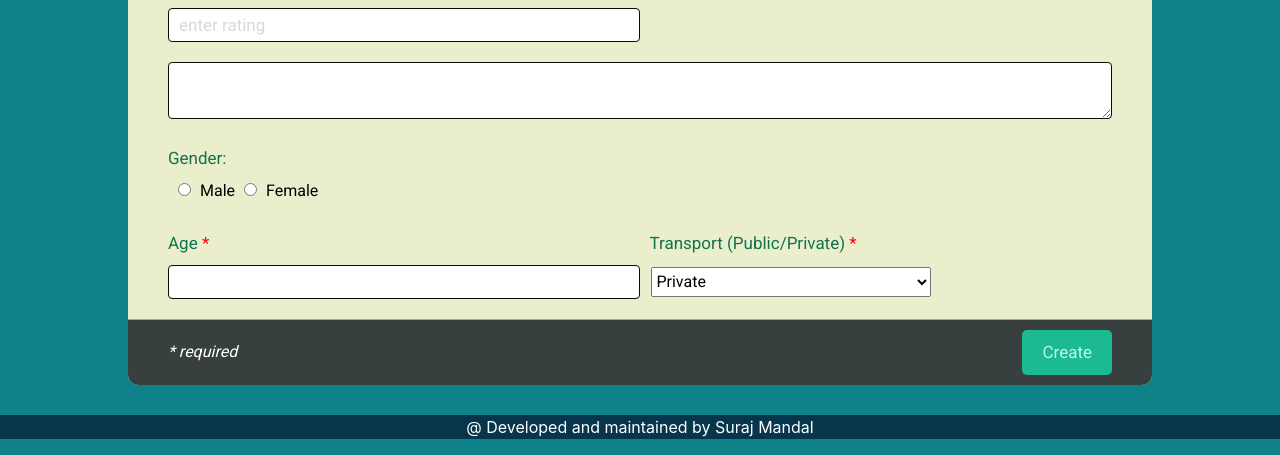
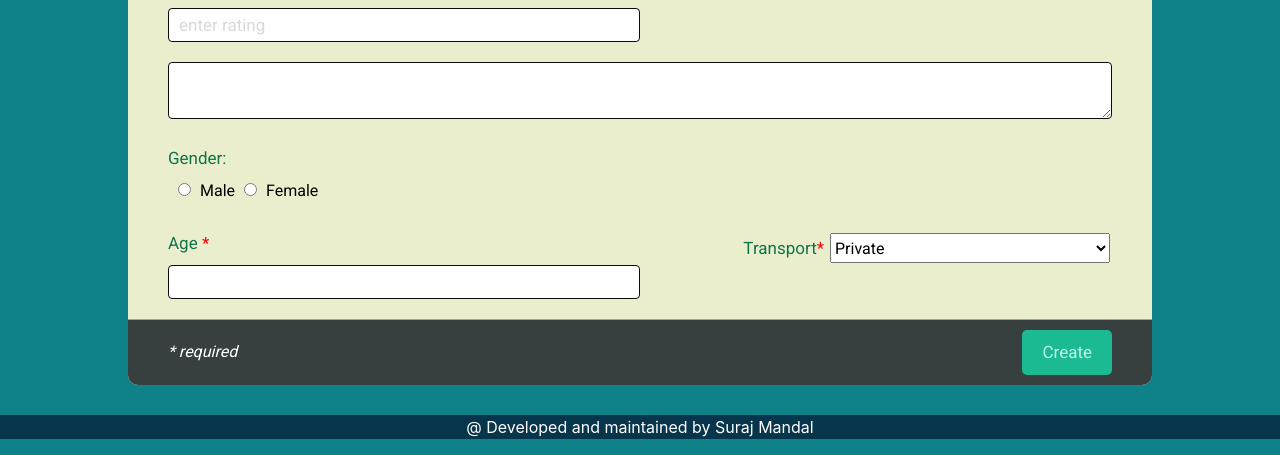
Before and after one commit to srm1071/crowdsource1, a Django app: page /register in a window 1280 px wide. Shown: the part 1541-1996 px from the top of the page. Run offline with Django 3.2, Linux system fonts and the light colour scheme; some libraries are stand-ins or nearby versions.

Commit message:
Update register.html

```diff
--- a/template/register.html
+++ b/template/register.html
@@ -97,6 +97,10 @@
   .horizontal-group .right {
     float: right;
     width: 49%;
+  }
+  .horizontal-group .right1 {
+    float: right;
+    width: auto;
   }
 
   input[type="file"] {
@@ -417,8 +421,8 @@
             <label for="experience" class="label-title">Age <font color="red">*</font></label>
             <input type="number" min="18" max="80" value="" class="form-input" name="age" required="required">
           </div>
-          <div class="form-group right">
-            <label for="experience" class="label-title">Transport (Public/Private) <font color="red">*</font></label>
+          <div class="form-group right1">
+            <label for="experience" class="label-title">Transport<font color="red">*</font></label>
             <select name="trans">
               <option>Private</option>
               <option>Public</option>
```
